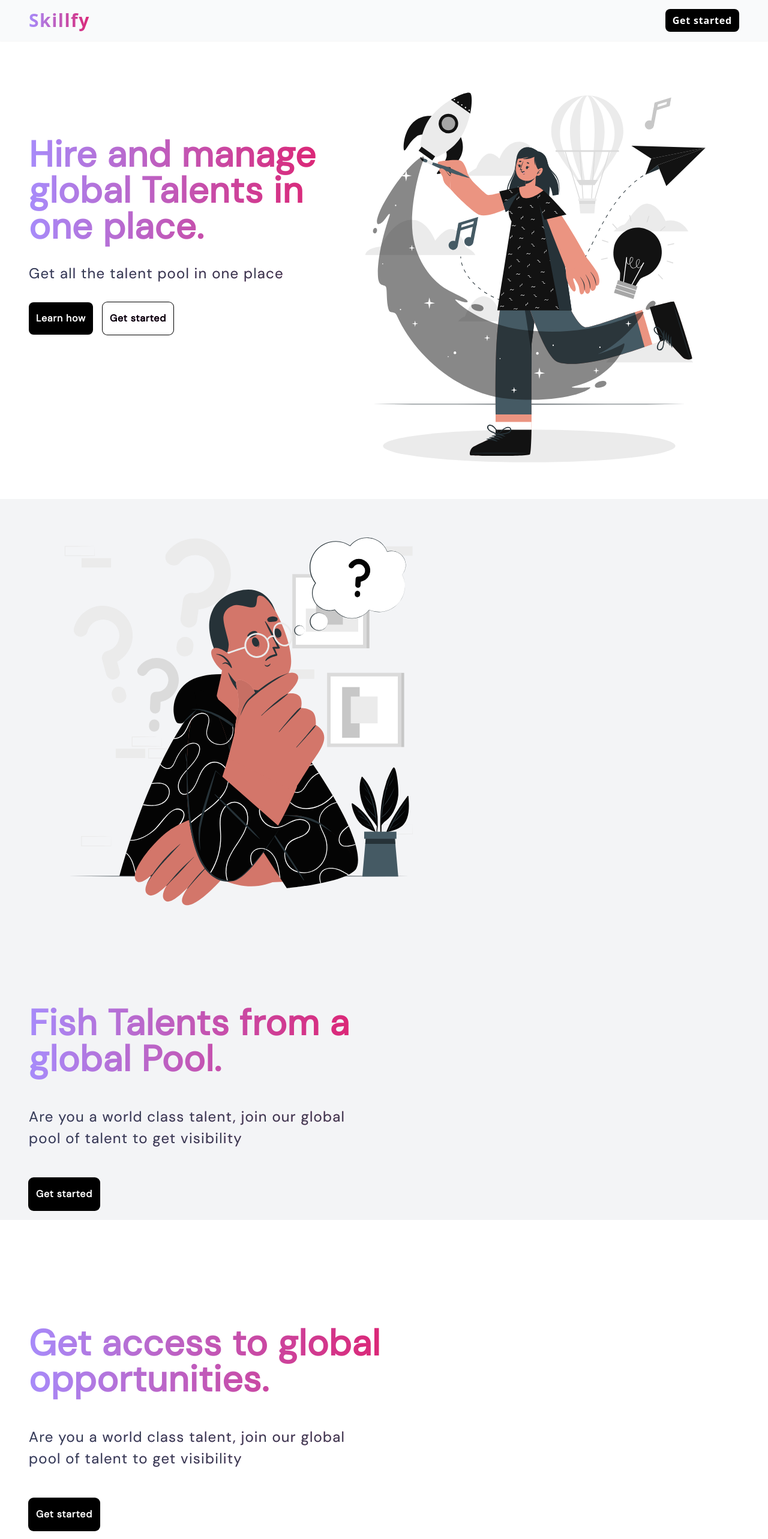
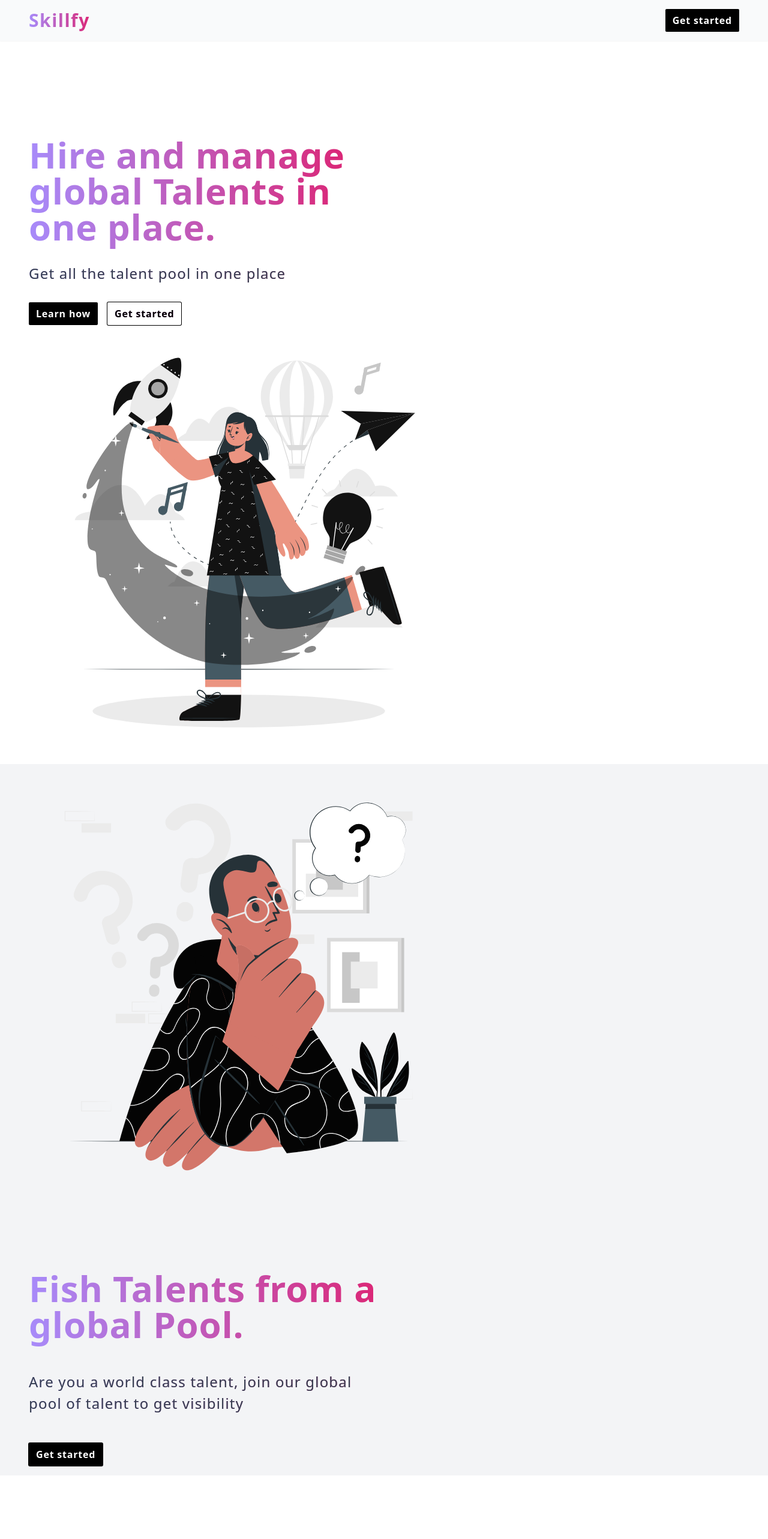
Before and after one commit to udemezue01/skillfy, a Vue app: page / in a window 1280 px wide. Shown: the top 2566 px of the page at 60% size. Built offline with nearby package versions, Linux system fonts and the light colour scheme.

Commit message:
updated landing page

```diff
--- a/src/views/Home.vue
+++ b/src/views/Home.vue
@@ -16,7 +16,7 @@
 
     <div>
 
-      <router-link to="/login"class="bg-black font-bold text-white py-2 px-3 rounded-lg tracking-wider"> Get started</router-link>
+      <router-link to="/login"class="bg-black font-bold text-white py-2 px-3 rounded-sm tracking-wider"> Get started</router-link>
 
   </div>
 
@@ -34,7 +34,7 @@
 
     <section class="flex-wrap xl:flex justify-between px-6 lg:px-12">
 
-      <div class=" font-body tracking-wider pt-32  text-transparent tracking-wider bg-clip-text bg-gradient-to-r from-purple-400 to-pink-600 leading-snug space-y-8">
+      <div class=" tracking-wider pt-32  text-transparent tracking-wider bg-clip-text bg-gradient-to-r from-purple-400 to-pink-600 leading-snug space-y-8">
 
         <h2 class="font-extrabold text-6xl">
 
@@ -47,9 +47,9 @@
         <!-- The call to action button -->
 
         <div class="flex space-x-4">
-          <button class ="bg-black font-bold text-white py-4 px-3 rounded-lg tracking-wider"> Learn how</button>
+          <button class ="bg-black font-bold text-white py-2 px-3 rounded-sm tracking-wider"> Learn how</button>
 
-          <button class ="bg-transparent font-bold text-black py-4 px-3 rounded-lg tracking-wider ring-1 ring-black"> Get started</button>
+          <button class ="bg-transparent font-bold text-black py-2 px-3 rounded-sm tracking-wider ring-1 ring-black"> Get started</button>
 
         </div>
 
@@ -86,7 +86,7 @@
 
       </div>
 
-      <div class=" font-body tracking-wider pt-32  text-transparent tracking-wider bg-clip-text bg-gradient-to-r from-purple-400 to-pink-600 leading-snug space-y-12">
+      <div class=" tracking-wider pt-32  text-transparent tracking-wider bg-clip-text bg-gradient-to-r from-purple-400 to-pink-600 leading-snug space-y-12">
 
         <h2 class="font-extrabold text-6xl">
 
@@ -100,7 +100,7 @@
         <div class="">
 
 
-        <button class ="bg-black font-bold text-white py-4 px-3 rounded-lg tracking-wider ring-1 ring-black"> Get started</button>
+        <button class ="bg-black font-bold text-white py-2 px-3 rounded-sm tracking-wider ring-1 ring-black"> Get started</button>
 
         </div>
 
@@ -124,7 +124,7 @@
 
 
 
-      <div class=" font-body tracking-wider pt-32  text-transparent tracking-wider bg-clip-text bg-gradient-to-r from-purple-400 to-pink-600 leading-snug space-y-12">
+      <div class=" tracking-wider pt-32  text-transparent tracking-wider bg-clip-text bg-gradient-to-r from-purple-400 to-pink-600 leading-snug space-y-12">
 
         <h2 class="font-extrabold text-6xl">
 
@@ -138,7 +138,7 @@
         <div class="">
 
 
-        <button class ="bg-black font-bold text-white py-4 px-3 rounded-lg tracking-wider ring-1 ring-black"> Get started</button>
+        <button class ="bg-black font-bold text-white py-2 px-3 rounded-sm tracking-wider ring-1 ring-black"> Get started</button>
 
         </div>
 
```
